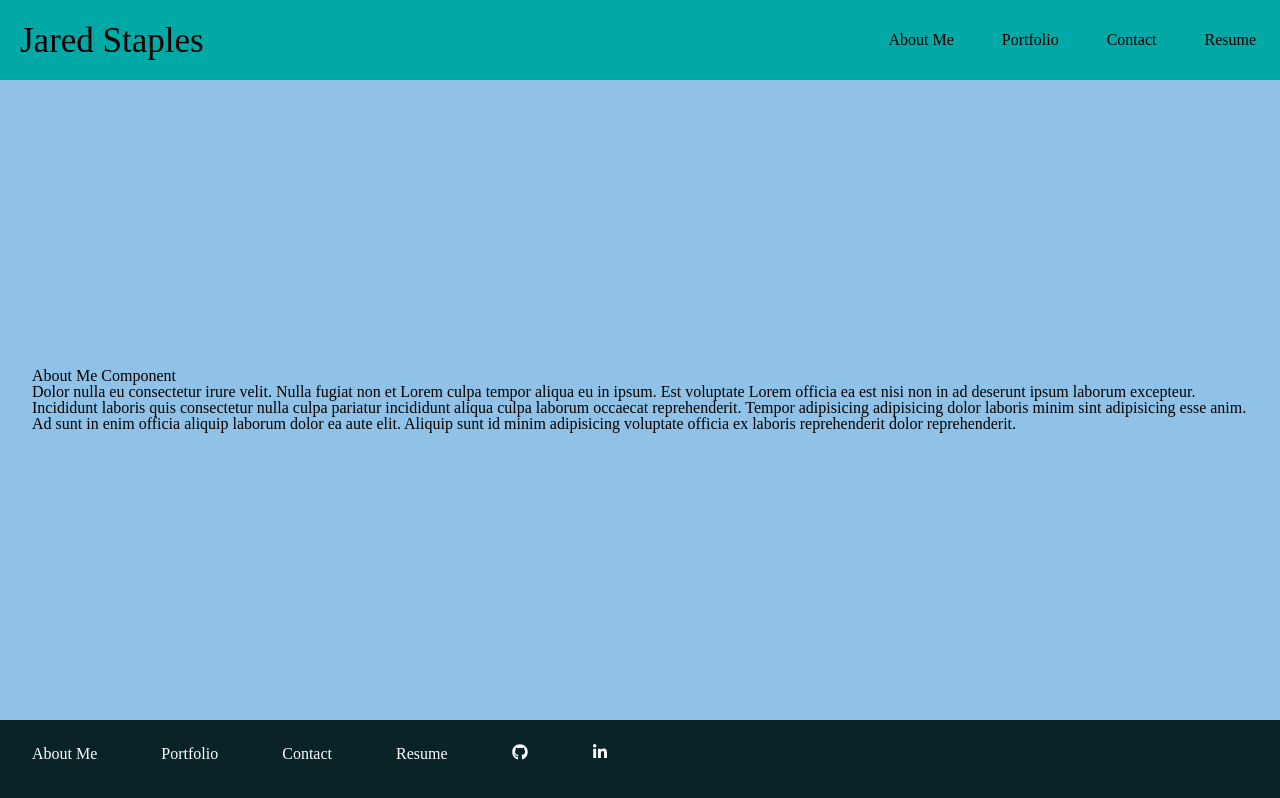
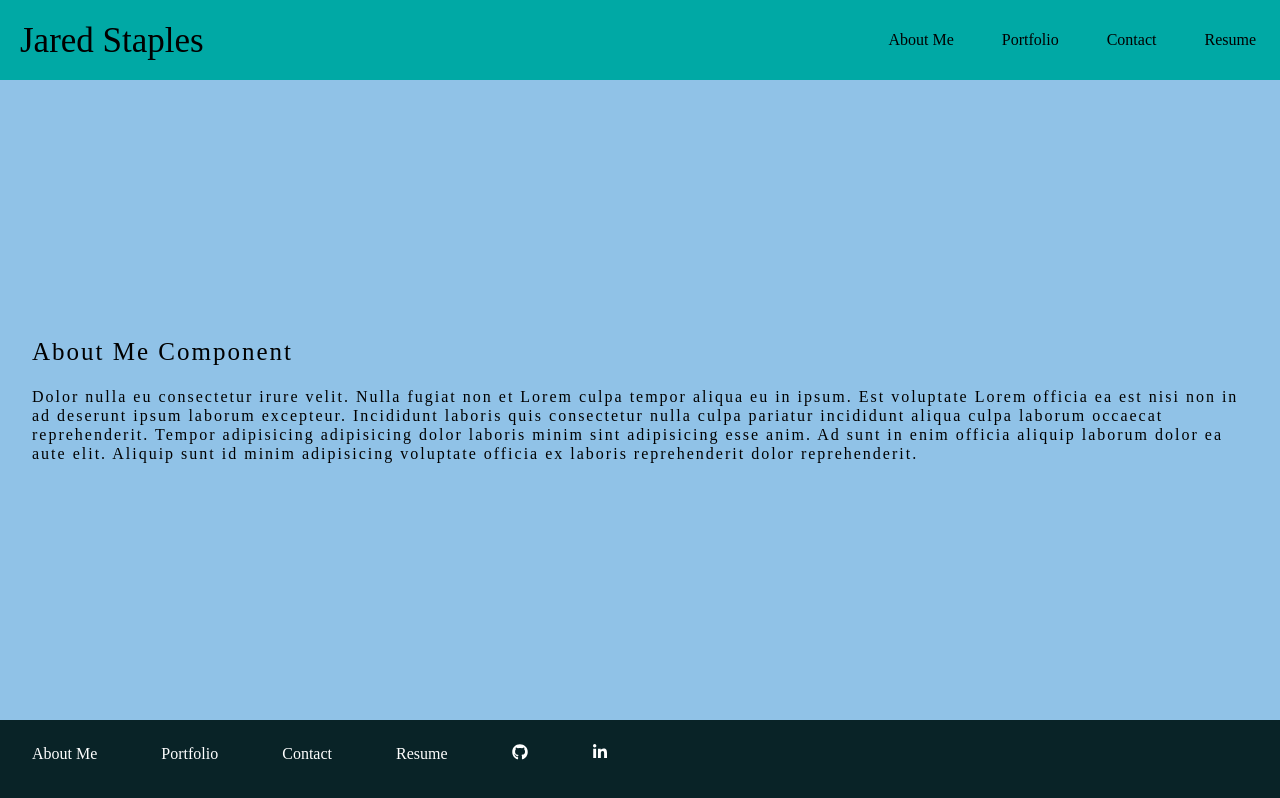
Before and after one commit to jstaples50/Jared-Staples-Portfolio, a React (Create React App) app: page / in a window 1280 px wide. Built offline with nearby package versions, Linux system fonts and the light colour scheme.

Commit message:
Made styling changes to About Me section

```diff
--- a/src/components/AboutMe.js
+++ b/src/components/AboutMe.js
@@ -1,3 +1,5 @@
+import "../styles/AboutMe.css";
+
 export default function AboutMe() {
   return (
     <section className="about-me">
--- /dev/null
+++ b/src/styles/AboutMe.css
@@ -0,0 +1,13 @@
+section {
+  letter-spacing: 2px;
+  line-height: 1.2;
+}
+
+p {
+  text-align: left;
+}
+
+h2 {
+  margin-bottom: 20px;
+  font-size: 25px;
+}
```
